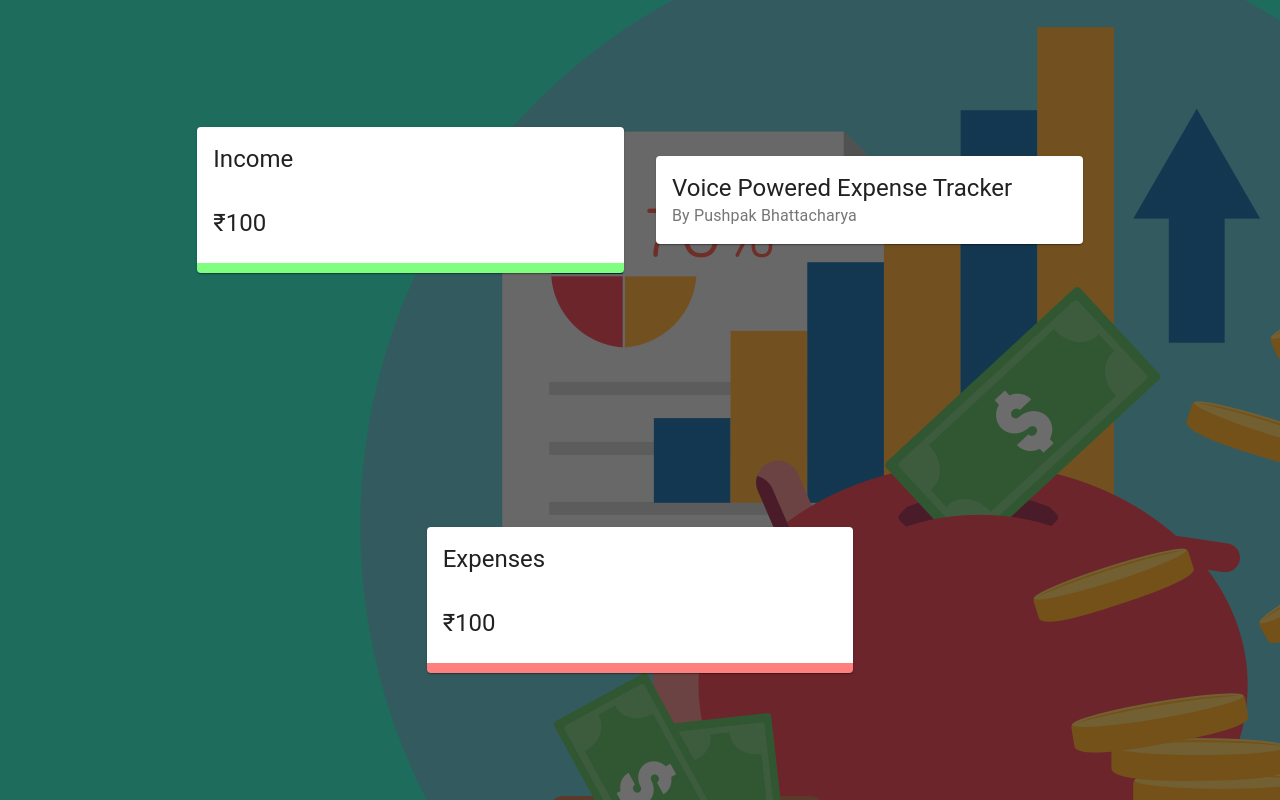
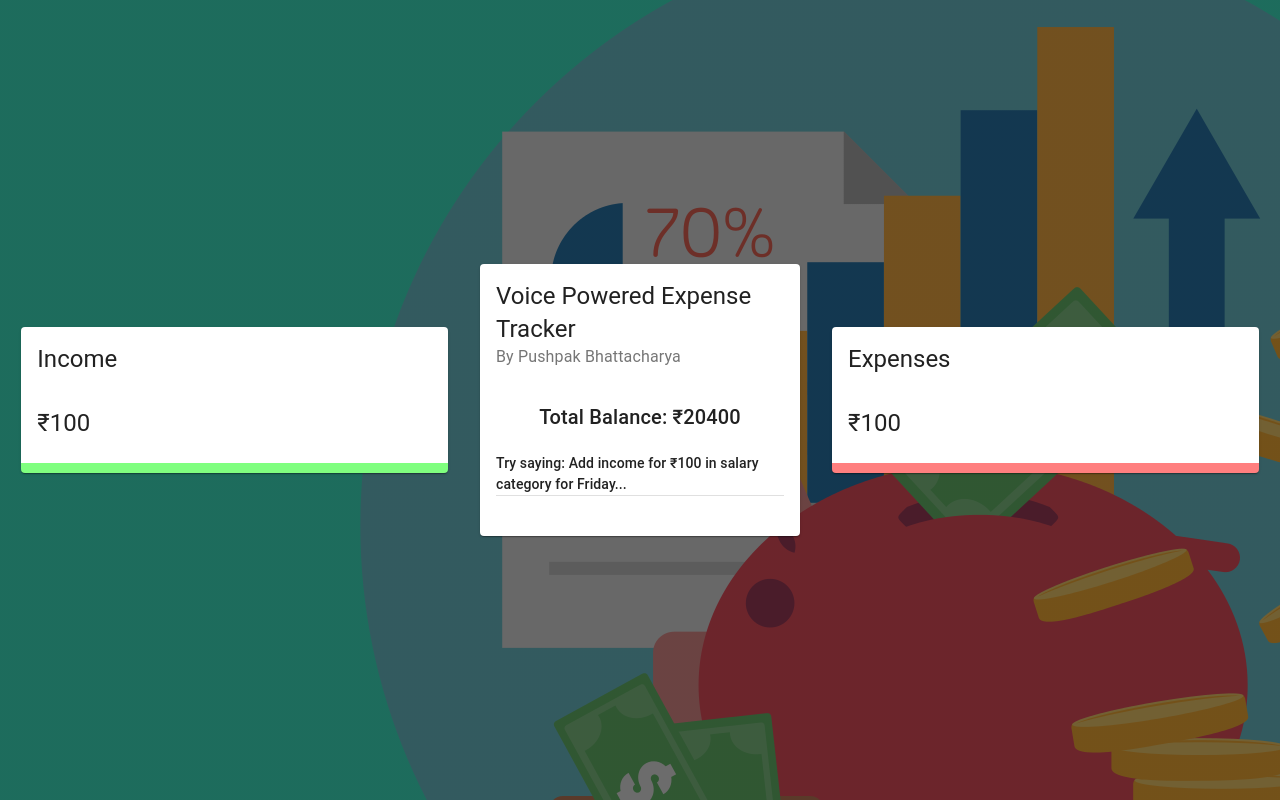
Before and after one commit to PushpakB3096/react-voice-exp-tracker, a React (Create React App) app: page / in a window 1280 px wide. Built offline with nearby package versions, Linux system fonts and the light colour scheme.

Commit message:
Add all three panes

```diff
--- a/src/App.js
+++ b/src/App.js
@@ -23,7 +23,7 @@
         <Grid item xs={12} sm={4}>
           <Details title="Income" />
         </Grid>
-        <Grid item xs={12} sm={4}>
+        <Grid item xs={12} sm={3}>
           <Main />
         </Grid>
         <Grid item xs={12} sm={4}>
--- a/src/components/Main/Main.jsx
+++ b/src/components/Main/Main.jsx
@@ -12,10 +12,33 @@
   const classes = useStyles();
   return (
     <Card className={classes.root}>
+      {/* header for main card goes here */}
       <CardHeader
         title="Voice Powered Expense Tracker"
         subheader="By Pushpak Bhattacharya"
       />
+      <CardContent>
+        {/* displays total balance here */}
+        <Typography align="center" variant="h6">
+          Total Balance: ₹20400
+        </Typography>
+        {/* displays info on how to use it for the user */}
+        <Typography
+          variant="subtitle2"
+          style={{ lineHeight: "1.5em", marginTop: "20px" }}
+        >
+          Try saying: Add income for ₹100 in salary category for Friday...
+        </Typography>
+        <Divider />
+        {/* TODO: form will be here */}
+      </CardContent>
+      <CardContent className={classes.cartContent}>
+        <Grid container spacing={2}>
+          <Grid item xs={12}>
+            {/* TODO: List will be here */}
+          </Grid>
+        </Grid>
+      </CardContent>
     </Card>
   );
 };
```
